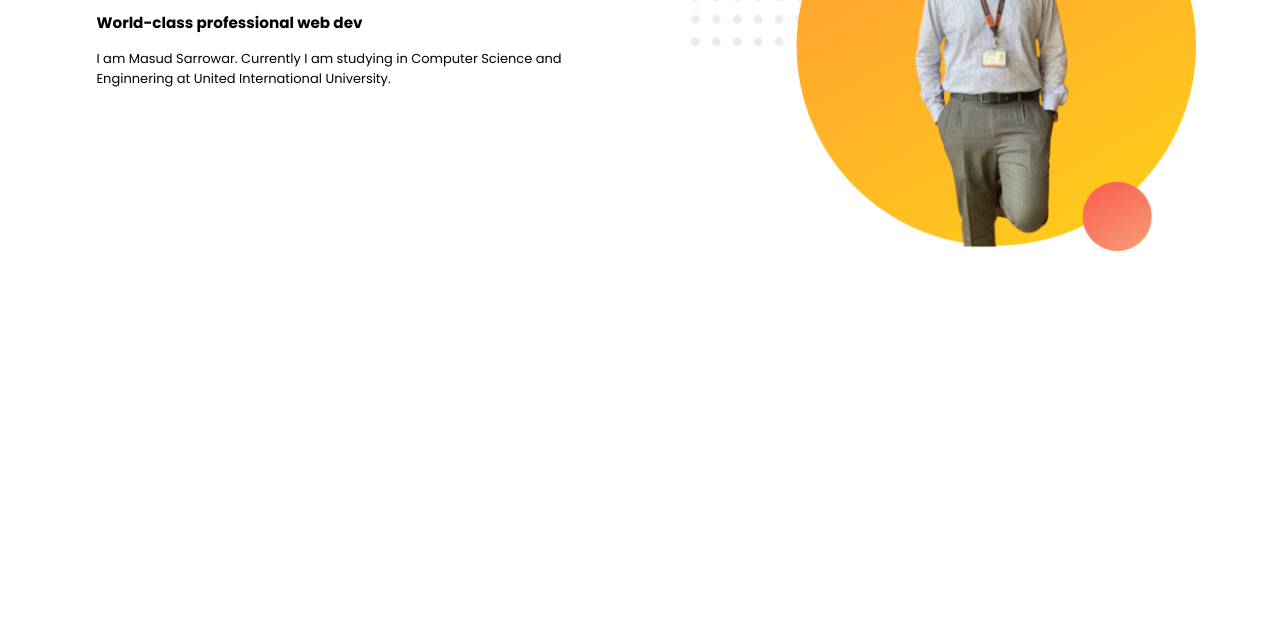
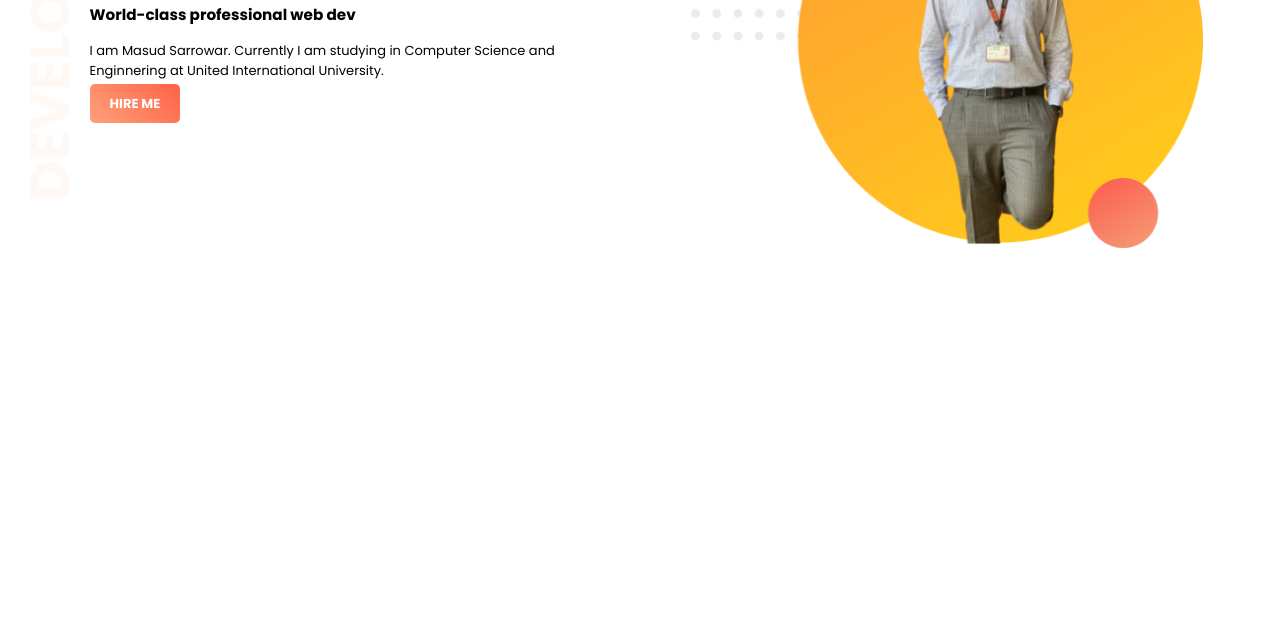
Before and after one commit to masudsarrowar/web-portfolio, a plain HTML site: page index.html in a window 1280 px wide. Shown: the part 162-800 px from the top of the page. Drawn offline with Linux system fonts and the light colour scheme.

Commit message:
new part

```diff
--- a/index.html
+++ b/index.html
@@ -10,12 +10,13 @@
     <link rel="stylesheet" href="style.css">
 </head>
 <body>
-   <section>
+   <section class="top-banner">
     <div class="half-width">
         <h1>Welcome To</h1>
         <h1> <span class="name-highlight">Masud</span> Website</h1>
         <h3>World-class professional web dev</h3>
         <p>I am Masud Sarrowar. Currently I am studying in Computer Science and Enginnering at United International University.</p>
+        <a class="link-button" target="_blank" href="https://www.linkedin.com/in/masudsarrowar/">HIRE ME</a>
     </div>
     <div class="half-width">
         <img src="images/profile.png" alt="">
--- a/style.css
+++ b/style.css
@@ -1,6 +1,7 @@
 body{
     font-family: "Poppins", sans-serif;
     font-size: small;
+    margin : 0;
 }
 
 h1{
@@ -12,10 +13,28 @@ h1{
 }
 .half-width{
     width: 40%;
-    float:left;
+    float: left;
     margin-left: 5%;
     padding-left: 2%;
 }
 .half-width img{
      width: 100%;
 }
+.top-banner{
+
+    background-image: url("images/top-banner.png");
+    background-repeat: no-repeat;
+}
+section{
+    height: 500px;
+}
+.link-button{
+    text-decoration: none;
+    background-image:linear-gradient(45deg,lightsalmon,tomato);
+    padding: 10px 20px;
+    border-radius: 5px;
+    color :white;
+    font-weight: 700;
+
+
+}
```
